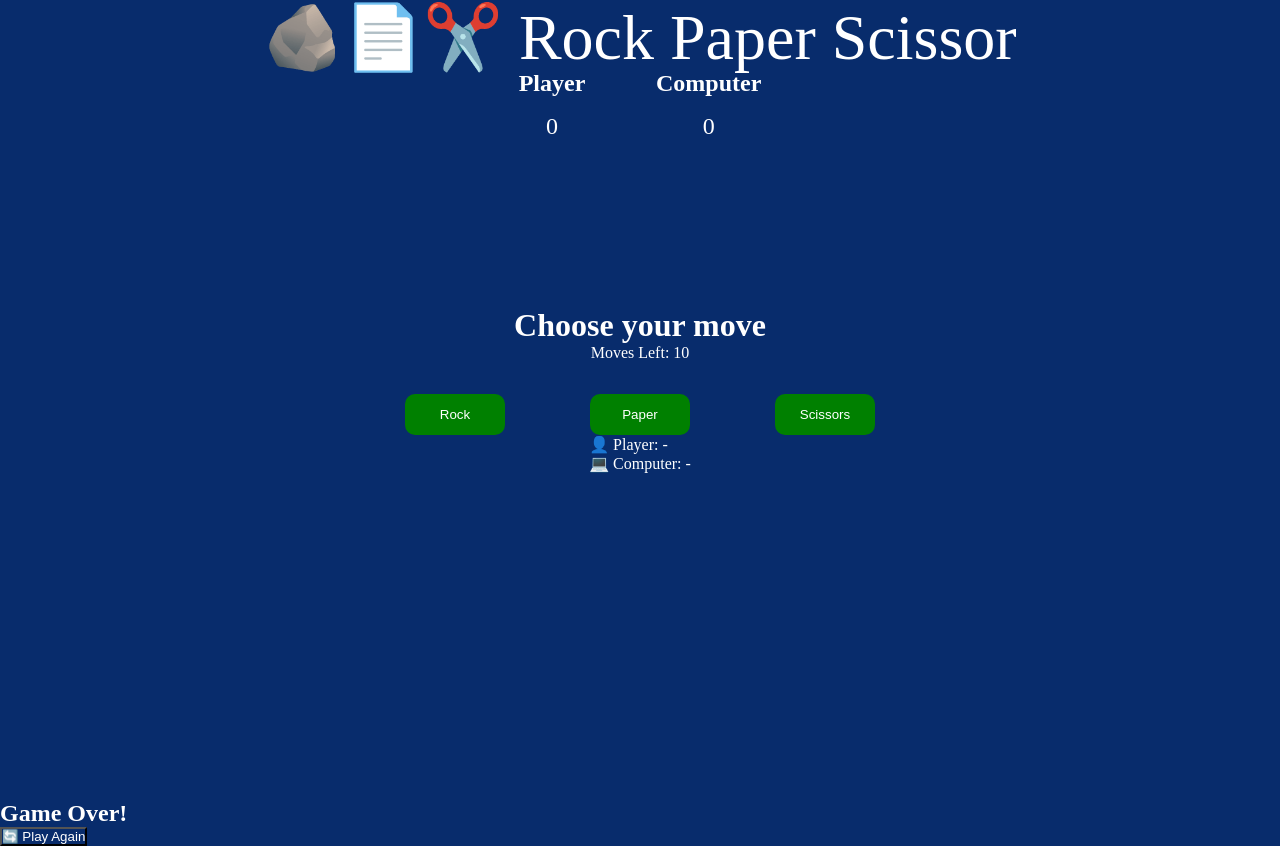
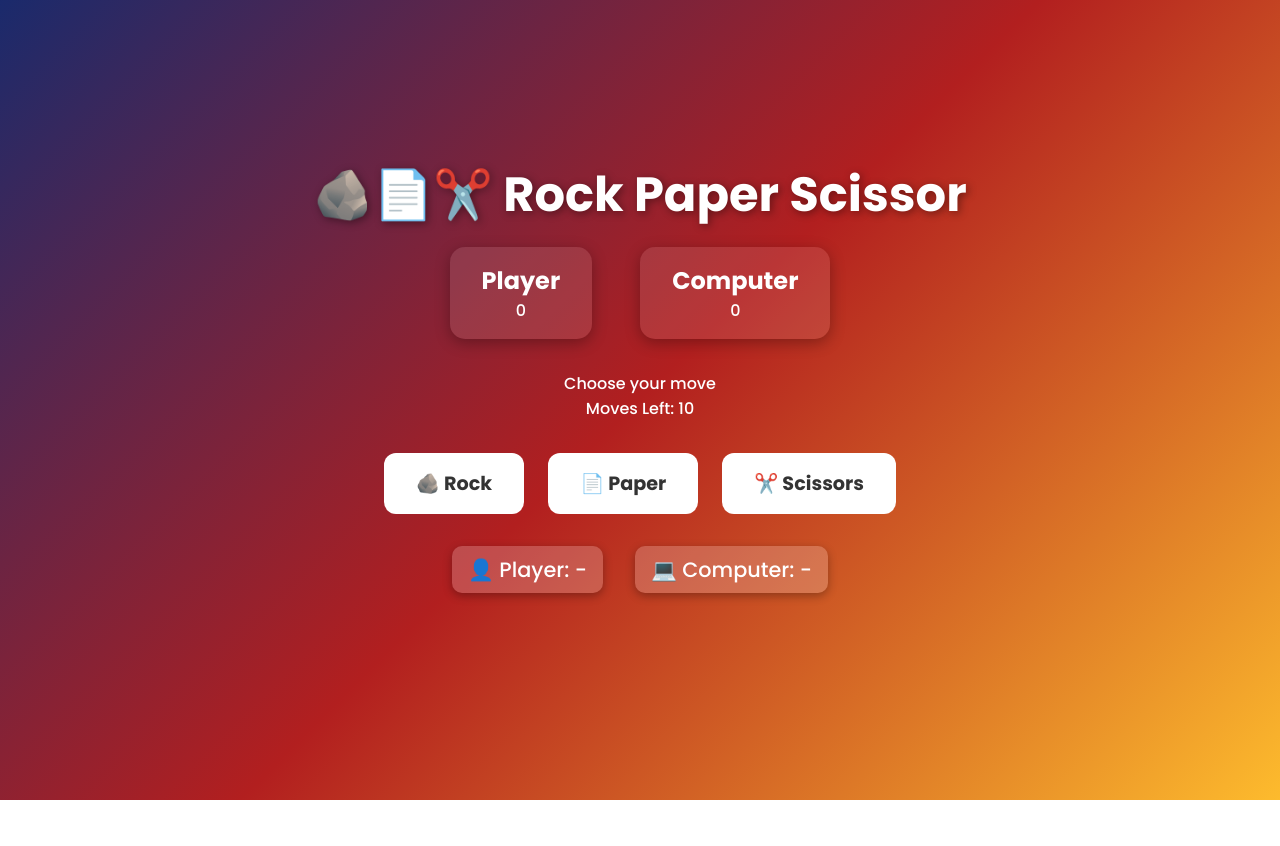
Before and after one commit to Anush0104/SPS-game, a plain HTML site: page index.html in a window 1280 px wide. After the commit the page ends 800 px from the top, so only its background shows below. Drawn offline with Linux system fonts and the light colour scheme.

Commit message:
Update paper.css
update css

```diff
--- a/paper.css
+++ b/paper.css
@@ -1,91 +1,151 @@
-
-*{
+* {
   padding: 0;
   margin: 0;
   box-sizing: border-box;
-	background: #082c6c;
+  font-family: "Poppins", sans-serif;
+}
+
+body {
+  background: linear-gradient(135deg, #1a2a6c, #b21f1f, #fdbb2d);
   color: #fff;
-}
-.game{
+  height: 100vh;
   display: flex;
-	flex-direction: column;
-	height: 100vh;
-	width: 100vw;
   justify-content: center;
   align-items: center;
 }
 
-.title{
-	position: absolute;
-	top: 0;
-	font-size: 4rem;
-	z-index: 2;
+.game {
+  text-align: center;
 }
 
-.score{
-	display: flex;
-	width: 30vw;
-	justify-content: space-evenly;
-	position: absolute;
-	top: 70px;
-	z-index: 1;
+.title {
+  font-size: 3rem;
+  font-weight: bold;
+  margin-bottom: 1rem;
+  text-shadow: 2px 2px 8px rgba(0,0,0,0.4);
 }
 
-.p-count,.c-count{
-	text-align: center;
+.score {
+  display: flex;
+  justify-content: center;
+  gap: 3rem;
+  margin-bottom: 2rem;
+}
+
+.playerScore, .computerScore {
+  background: rgba(255,255,255,0.1);
+  padding: 1rem 2rem;
+  border-radius: 15px;
+  box-shadow: 0 4px 15px rgba(0,0,0,0.3);
+}
+
+.options {
+  display: flex;
+  justify-content: center;
+  gap: 1.5rem;
+  margin: 2rem 0;
+}
+
+button {
+  padding: 1rem 2rem;
+  font-size: 1.2rem;
+  border: none;
+  border-radius: 12px;
+  cursor: pointer;
+  transition: all 0.3s ease;
+  background: #fff;
+  color: #333;
+  font-weight: bold;
+}
+
+button:hover {
+  transform: scale(1.1);
+  box-shadow: 0 0 15px #fff;
+}
+
+.rock::before { content: "🪨 "; }
+.paper::before { content: "📄 "; }
+.scissor::before { content: "✂️ "; }
+
+.result {
   font-size: 1.5rem;
   margin-top: 1rem;
+  min-height: 2rem;
+  transition: 0.3s ease;
 }
 
-.options{
+/* Choices styling */
+.choices {
+  margin-top: 1rem;
+  font-size: 1.3rem;
   display: flex;
-	width: 50vw;
-	justify-content: space-evenly;
-	margin-top: 2rem;
-}
-.rock, .paper, .scissor{
-	padding: 0.8rem;
-	width: 100px;
-	border-radius: 10px;
-	background: green;
-	outline: none;
-	border-color: green;
-	border: none;
-	cursor: pointer;
+  justify-content: center;
+  gap: 2rem;
 }
 
-.move{
-	font-size: 2rem;
-	font-weight: bold;
+#player-choice, #computer-choice {
+  background: rgba(255,255,255,0.2);
+  padding: 0.5rem 1rem;
+  border-radius: 10px;
+  box-shadow: 0 3px 10px rgba(0,0,0,0.3);
 }
 
 .reload {
   display: none;
   margin-top: 2rem;
-	padding: 1rem;
-	background: green;
-	outline: none;
+  padding: 1rem 2rem;
+  background: #ff4081;
+  color: white;
+  font-size: 1.2rem;
+  border-radius: 12px;
+  cursor: pointer;
+  transition: 0.3s ease;
+}
+
+.reload:hover {
+  transform: scale(1.1);
+  background: #f50057;
+}
+
+/* Popup styles */
+.popup {
+  position: fixed;
+  top: 0;
+  left: 0;
+  width: 100%;
+  height: 100%;
+  background: rgba(0,0,0,0.7);
+  display: none;
+  justify-content: center;
+  align-items: center;
+}
+
+.popup-content {
+  background: #fff;
+  color: #333;
+  padding: 2rem;
+  border-radius: 15px;
+  text-align: center;
+  width: 300px;
+  box-shadow: 0 5px 20px rgba(0,0,0,0.4);
+}
+
+#popup-message {
+  font-size: 1.5rem;
+  margin-bottom: 1rem;
+}
+
+#popup-restart {
+  padding: 0.8rem 1.5rem;
+  background: #1a73e8;
+  color: white;
   border: none;
   border-radius: 10px;
+  font-size: 1rem;
   cursor: pointer;
+  transition: 0.3s ease;
 }
 
-.result{
-	margin-top: 20px;
-	font-size: 1.2rem;
+#popup-restart:hover {
+  background: #0b5ed7;
 }
-
-@media screen and (max-width: 612px)
-{
-	.title{
-		text-align: center;
-	}
-	.score{
-		position: absolute;
-		top: 200px;
-		width: 100vw;
-	}
-	.options{
-		width: 100vw;
-	}
-}
```
Lines whose indentation alone changed are shown as unchanged.
